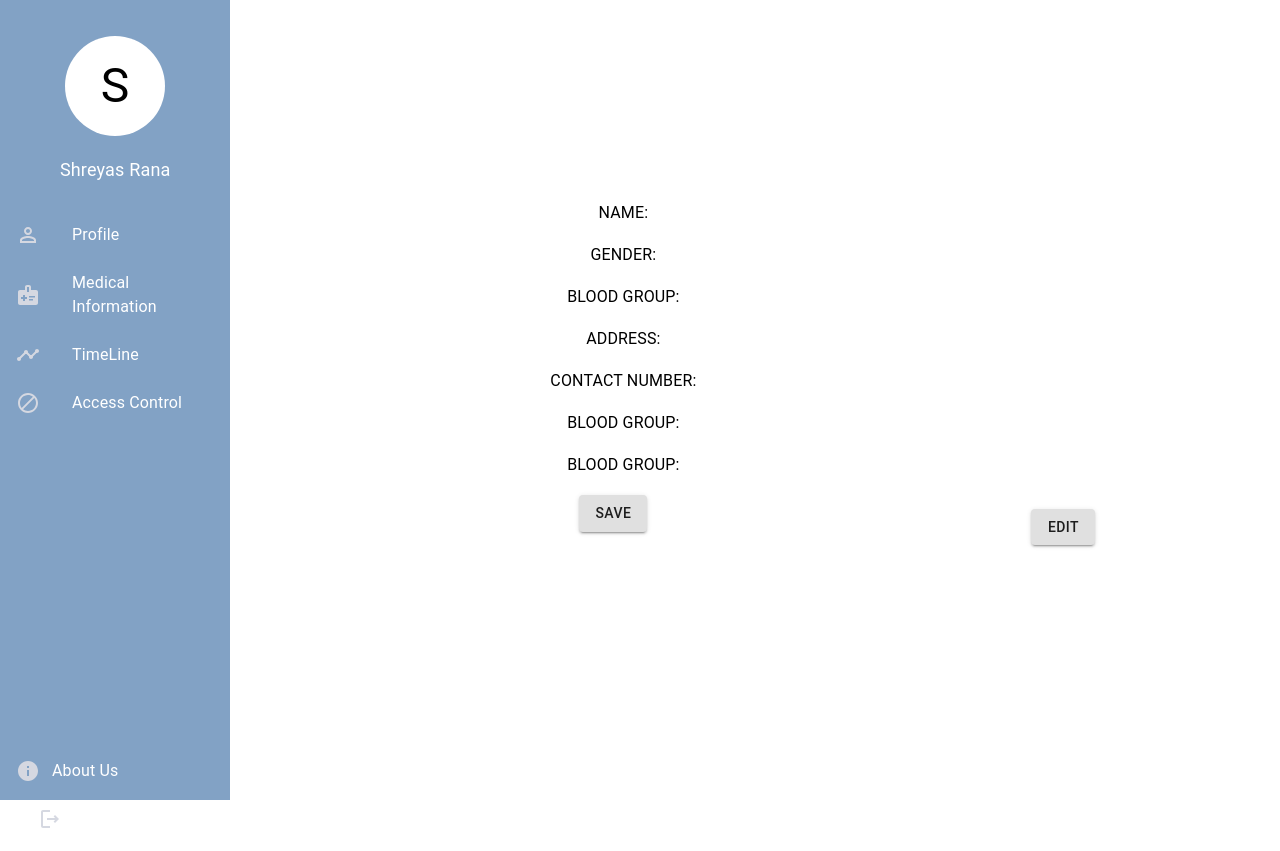
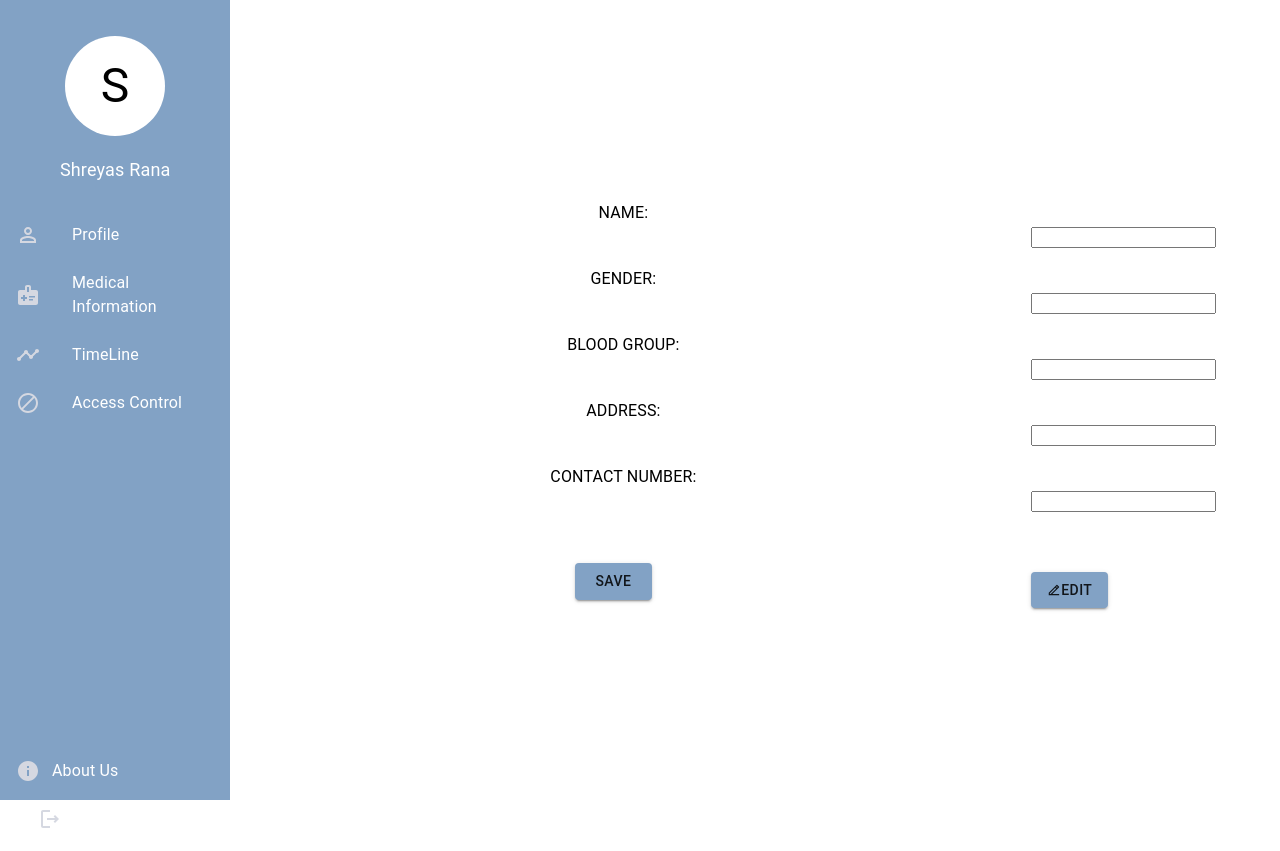
Before and after one commit to Dik17/CAPSTONE-FRONTEND, a React (Create React App) app: page /profile in a window 1280 px wide. Built offline with nearby package versions, Linux system fonts and the light colour scheme.

Commit message:
Update Profile.js

```diff
--- a/src/Patient/profile/Profile.js
+++ b/src/Patient/profile/Profile.js
@@ -2,6 +2,7 @@ import React from 'react'
 import './Profile.css';
 import { Box,Button,Typography } from '@material-ui/core';
 import PatientSidebar from '../PatientSidebar';
+import { RiEdit2Line } from "react-icons/ri";
 const Profile = () => {
   return (
     <>
@@ -46,42 +47,38 @@ const Profile = () => {
               <Box sx={{width:'30%',height:'50%',marginLeft:'200px',marginTop:'200px', border: '1px solid transparent',textAlign:'center',alignItems:'left'}}>
               <Typography sx={{ fontSize: "22px", height: "40px" }}>
                    NAME:
+                   <input style={{marginLeft:'600px'}}></input>
                   </Typography>
                   <br/>
                   <Typography sx={{ fontSize: "22px", height: "40px" }}>
                GENDER:
+               <input style={{marginLeft:'600px'}}></input>
                   </Typography>
                   <br/>
                   <Typography sx={{ fontSize: "22px", height: "40px" }}>
                BLOOD GROUP:
+               <input style={{marginLeft:'600px'}}></input>
                   </Typography>
                   <br/>
                   <Typography sx={{ fontSize: "22px", height: "40px" }}>
                ADDRESS:
+               <input style={{marginLeft:'600px'}}></input>
                   </Typography>
                   <br/>
                   <Typography sx={{ fontSize: "22px", height: "40px" }}>
                CONTACT NUMBER:
+               <input style={{marginLeft:'600px'}}></input>
                   </Typography>
-                  <br/>
-                  <Typography sx={{ fontSize: "22px", height: "40px" }}>
-               BLOOD GROUP:
-                  </Typography>
-                  <br/>
-                  <Typography sx={{ fontSize: "22px", height: "40px" }}>
-               BLOOD GROUP:
-                  </Typography>
-                  <br/>
 
                   <Box >
-                 <Button variant='contained' style={{marginRight:'20px'}}>
+                 <Button variant='contained'  style={{marginRight:'20px',backgroundColor:'#82A2C5',marginTop:'50px',width:'20%'}}>
                   SAVE
                  </Button>
                  </Box>
 
                  <Box>
-                 <Button variant='contained' style={{marginLeft:'600px',marginTop:'-30px'}}>
-                  EDIT
+                 <Button variant='contained' style={{marginLeft:'600px',marginTop:'-40px',width:'20%',backgroundColor:'#82A2C5'}}>
+                  <RiEdit2Line></RiEdit2Line>EDIT
                  </Button>
                  </Box>
                  </Box>
```
